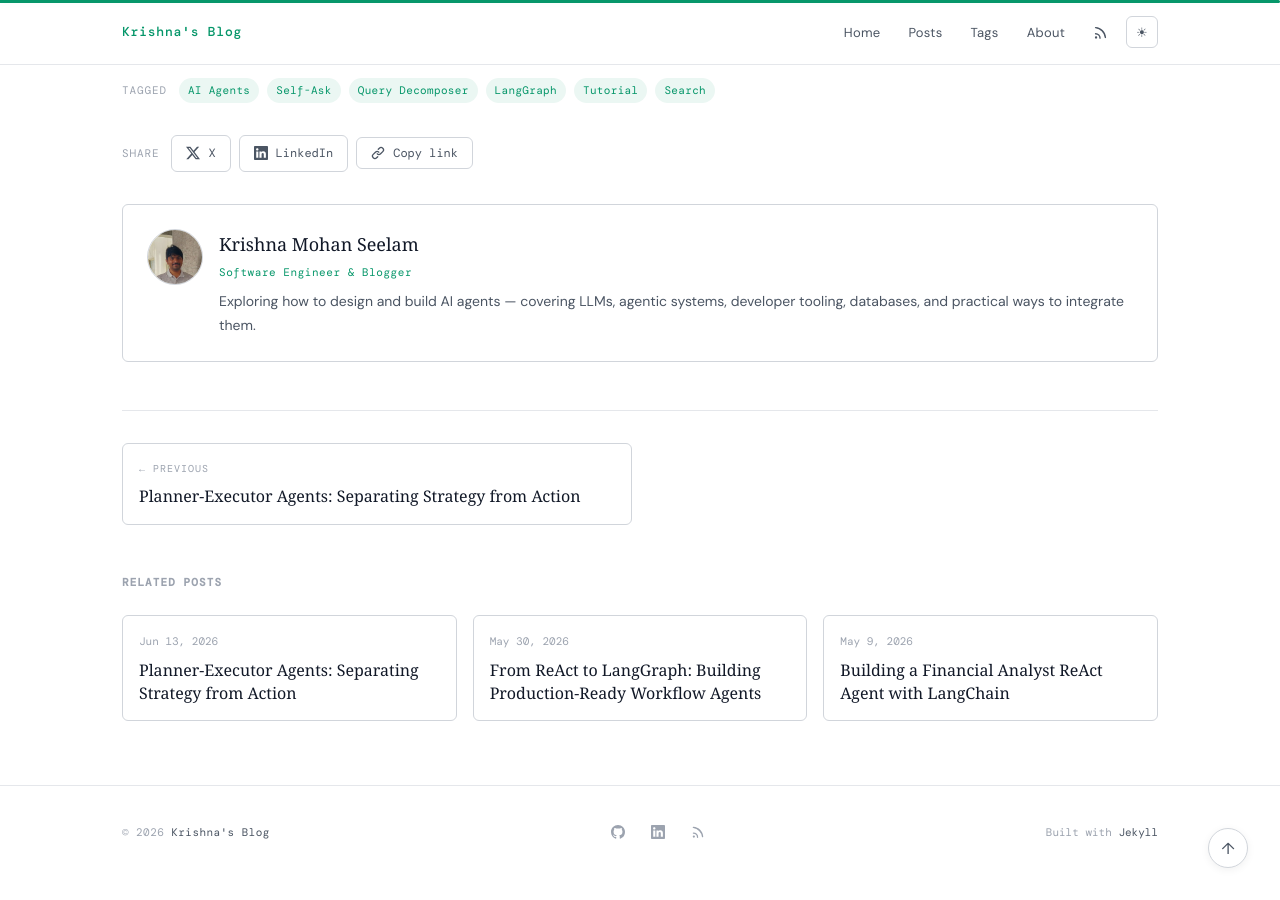
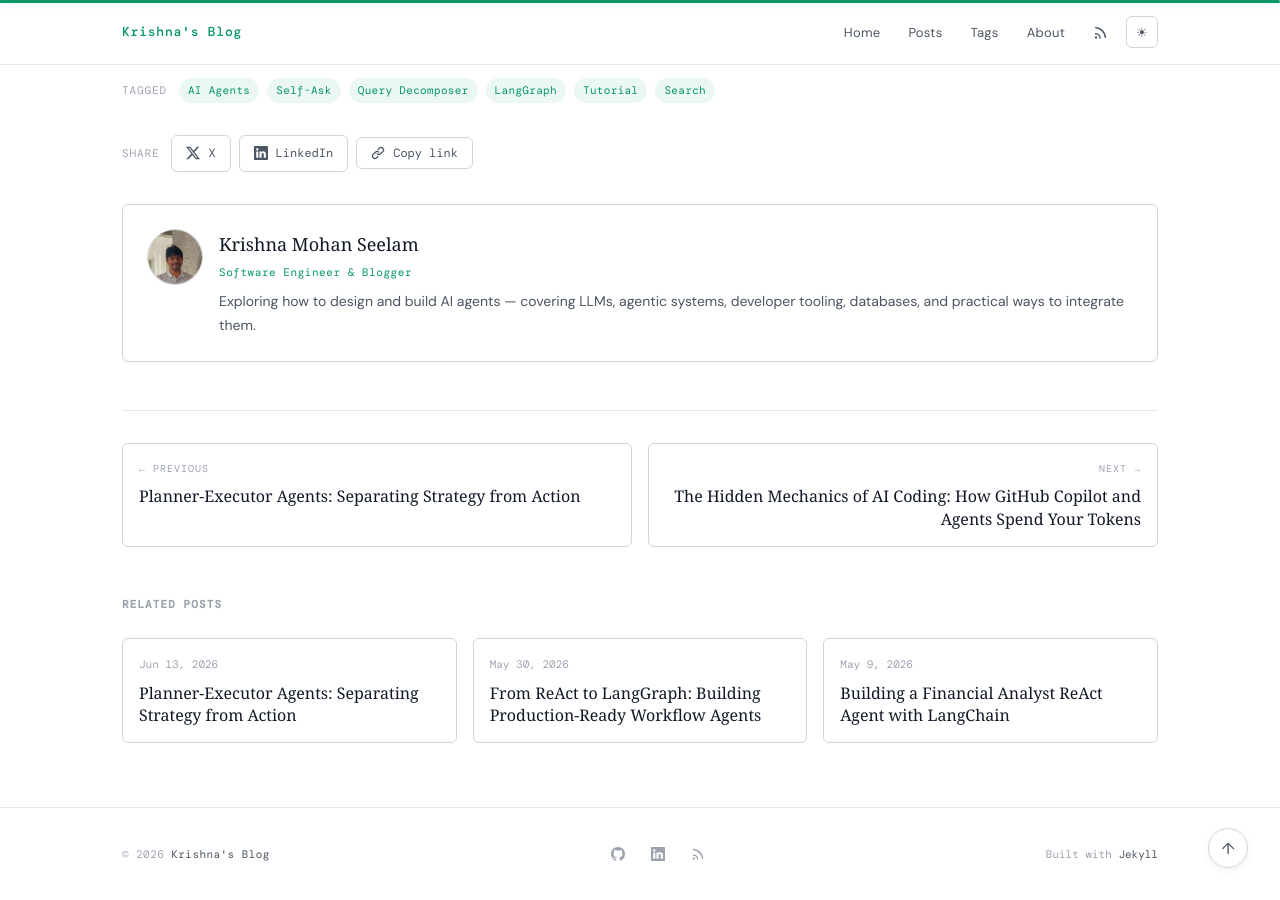
Before and after one commit to krishnamohan-seelam/my-blog, a Jekyll site: the page built from _posts/2026-07-12-query-decomposer-agent.md, in a window 1280 px wide and 900 px high, scrolled down 14355 px. Built offline with Jekyll 4.4.1, drawn with Linux system fonts in a browser that asks for light colours; some web fonts are replaced; before the commit the page ends 15233 px from its top, so only the background shows below that; part of the change alters nothing that is shown.

Commit message:
added new blog article

````diff
--- a/_layouts/post.html
+++ b/_layouts/post.html
@@ -128,3 +128,69 @@ layout: default
 <script defer src="{{ '/assets/js/copy-code.js' | relative_url }}"></script>
 <script defer src="{{ '/assets/js/toc-scrollspy.js' | relative_url }}"></script>
 <script defer src="{{ '/assets/js/reading-progress.js' | relative_url }}"></script>
+
+<!-- Mermaid JS for dynamic rendering -->
+<script type="module">
+  const mermaidBlocks = document.querySelectorAll('pre code.language-mermaid');
+  if (mermaidBlocks.length > 0) {
+    import('https://cdn.jsdelivr.net/npm/mermaid@10/dist/mermaid.esm.min.mjs')
+      .then((module) => {
+        const mermaid = module.default;
+
+        function getActiveTheme() {
+          return document.documentElement.getAttribute('data-theme') === 'light' ? 'default' : 'dark';
+        }
+
+        // Initialize containers and store original code source
+        const containers = [];
+        mermaidBlocks.forEach((block, index) => {
+          const pre = block.parentElement;
+          const code = block.textContent;
+          const containerId = `mermaid-${index}`;
+
+          const container = document.createElement('div');
+          container.id = containerId;
+          container.className = 'mermaid-container';
+          container.setAttribute('data-mermaid-code', code);
+          container.style.display = 'flex';
+          container.style.justifyContent = 'center';
+          container.style.margin = '2rem 0';
+          pre.replaceWith(container);
+
+          containers.push(container);
+        });
+
+        // Function to render all charts under a specific theme
+        function renderCharts(theme) {
+          mermaid.initialize({
+            startOnLoad: false,
+            theme: theme,
+            securityLevel: 'loose'
+          });
+
+          containers.forEach((container) => {
+            const code = container.getAttribute('data-mermaid-code');
+            const containerId = container.id;
+            container.innerHTML = '';
+
+            // Render the diagram with a theme-specific unique SVG ID
+            const svgId = `svg-${containerId}-${theme}`;
+            mermaid.render(svgId, code).then(({ svg }) => {
+              container.innerHTML = svg;
+            }).catch((err) => {
+              console.error("Mermaid render error:", err);
+            });
+          });
+        }
+
+        // Initial render
+        renderCharts(getActiveTheme());
+
+        // Watch for data-theme mutations to trigger re-renders
+        const observer = new MutationObserver(() => {
+          renderCharts(getActiveTheme());
+        });
+        observer.observe(document.documentElement, { attributes: true, attributeFilter: ['data-theme'] });
+      });
+  }
+</script>
--- /dev/null
+++ b/_posts/2026-07-16-hidden-mechanics-ai-coding-token-usage.md
@@ -0,0 +1,220 @@
+---
+layout: post
+title: "The Hidden Mechanics of AI Coding: How GitHub Copilot and Agents Spend Your Tokens"
+subtitle: "A deep dive into context assembly, tokenization, and the latest token-saving features like prompt caching and on-demand tool search."
+date: 2026-07-16
+categories: [ai-coding, llm, optimization]
+tags: [github-copilot, token-caching, mcp, prompt-engineering]
+image: assets/token_mechanics_banner.png
+---
+
+![token_mechanics_banner]({{ site.baseurl }}/assets/token_mechanics_banner.png)
+
+## Overview
+
+Have you ever wondered what actually happens when you highlight a block of code in your editor, open a chat window, and type: *"Explain this function and write a unit test"*?
+
+How does a stateless Large Language Model (LLM) know which files are open, what tools are at its disposal, or what you asked it two minutes ago? And, perhaps most importantly, how are these interactions structured under the hood, and how do they impact your API costs and response times?
+
+To write efficient prompts and understand the cost structure of modern AI coding assistants and agents, we need to look under the hood at three core concepts: **prompts**, **context assembly**, and **tokenization**.
+
+---
+
+## The Core Concepts: Prompts vs. Context
+
+To understand how Large Language Models (LLMs) and AI agents operate, it is essential to distinguish between the input you provide and the actual text sent to the model.
+
+### What is a Prompt?
+A **prompt** is the raw, direct input or query provided by you, the developer. For instance, typing `Explain this function and write a unit test` in a chat interface or selecting code and asking for a refactor. It represents your explicit intent.
+
+### How Prompts Become Context (Context Assembly)
+LLMs are inherently stateless. When you send a message, the model does not automatically know about the files in your workspace, your terminal output, or even your previous chat messages.
+
+To provide a helpful, context-aware answer, the AI application (such as GitHub Copilot or an IDE agent) must collect and assemble all relevant information before sending it to the model. This process is called **Context Assembly**.
+
+The assembled **Context** is a single, unified text package containing:
+1. **System Instructions**: The model's core persona, behavioral constraints, and formatting rules.
+2. **Instruction Files**: Local guidance files like `.github/copilot-instructions.md` or `AGENTS.md`.
+3. **Workspace Context (Files & RAG)**: Active file contents, open editor tabs, relevant code symbols, search results, or repository structure.
+4. **Tool Definitions**: Schemas of tools the agent can execute (e.g., search, file modification, shell commands).
+5. **Conversation History**: Previous user messages and model responses to preserve discussion state.
+6. **User Input Prompt**: The latest request typed by the user, placed at the very end of the context.
+
+---
+
+## Behind the Scenes: Context Assembly in GitHub Copilot
+
+Let's look at a concrete example of how a developer request in GitHub Copilot is assembled, tokenized, and processed.
+
+### The Developer's Scenario
+Imagine you have opened `math_utils.py` in VS Code, which contains:
+
+```python
+def calculate_factorial(n):
+    if n == 0:
+        return 1
+    return n * calculate_factorial(n-1)
+```
+
+In the Copilot Chat window, you submit the prompt:
+> *"Explain this function and write a unit test."*
+
+### 1. Assembling the Context
+Before the request reaches the LLM, the GitHub Copilot client gathers context and constructs the following unified payload:
+
+```yaml
+# [System Instructions]
+You are GitHub Copilot, an AI programming assistant. Answer queries concisely.
+Return code blocks with language specifiers.
+
+# [Local Instructions - .github/copilot-instructions.md]
+- Always write docstrings for Python functions.
+- Use pytest for unit testing.
+
+# [Workspace Context: math_utils.py]
+def calculate_factorial(n):
+    if n == 0:
+        return 1
+    return n * calculate_factorial(n-1)
+
+# [Conversation History]
+(None - first query of the session)
+
+# [User Prompt]
+Explain this function and write a unit test.
+```
+
+---
+
+## What is a Token Anyway?
+
+The assembled text cannot be processed directly as raw English characters by the LLM. Instead, it is fed into a **Tokenizer** (e.g., *tiktoken* for OpenAI models or the *Llama tokenizer*), which breaks the text into integers representing characters or sub-words called **tokens**.
+
+Here is a visual example of how the code snippet in our context is broken down into tokens and assigned numerical Token ID values:
+
+| Text Fragment | Tokens | Token IDs (Illustrative) | Explanation |
+|---|---|---|---|
+| `def ` | `["def", " "]` | `[348, 220]` | Python keyword + space |
+| `calculate` | `["calculate"]` | `[12450]` | Common English word |
+| `_factorial` | `["_", "factorial"]` | `[93, 18742]` | Underscore and suffix word |
+| `(n):` | `["( ", "n", " )", ":"]` | `[9, 81, 10, 27]` | Parameter and syntax punctuation |
+
+The user's raw prompt is similarly tokenized:
+* **Raw Prompt:** `"Explain this function and write a unit test."`
+* **Tokens:** `["Explain", " this", " function", " and", " write", " a", " unit", " test", "."]`
+* **Token IDs:** `[34902, 436, 1724, 290, 3556, 257, 3601, 1234, 13]`
+
+---
+
+## The Context Window: A Cost and Latency Breakdown
+
+Below is a realistic token count breakdown of this compiled context as it is sent to the LLM (e.g., GPT-4o or Claude 3.5 Sonnet):
+
+| # | Component | Example Content / Purpose | Est. Tokens | % of Context | Cached? |
+|---|---|---|---|---|---|
+| 1 | **System Instructions** | Copilot developer persona and safety guidelines | ~1,200 | 18.5% | ✅ Yes |
+| 2 | **Instruction Files** | `.github/copilot-instructions.md` configuration | ~800 | 12.3% | ✅ Yes |
+| 3 | **Tool Definitions** | Copilot Workspace Agent capabilities (file read/write, terminal) | ~2,500 | 38.5% | ✅ Yes |
+| 4 | **Workspace Context** | Content of active file `math_utils.py` and editor environment | ~450 | 6.9% | ❌ Dynamic |
+| 5 | **Conversation History** | Prior chat turns (empty in first turn, grows as session continues) | ~1,500 | 23.1% | ❌ Dynamic |
+| 6 | **Input Prompt** | Current request: *"Explain this function..."* | ~50 | 0.7% | ❌ Dynamic |
+| | **Total Assembled Context** | | **~6,500** | **100%** | |
+
+> 💡 **Cost & Latency Optimization Note:**
+> Items 1, 2, and 3 (~4,500 tokens) form the static prefix. The LLM provider (e.g., OpenAI or Anthropic) caches the key-value tensors (KV Cache) of this prefix. Subsequent user messages reuse this cache, saving over 50% in latency and lowering input token billing significantly.
+
+---
+
+## Visualizing the Flow: From Prompt to Response
+
+Below is a conceptual layout of the pipeline.
+
+```mermaid
+flowchart TD
+    subgraph Client["💻 GitHub Copilot Client (VS Code)"]
+        UP["1️⃣ User Prompt\n'Explain this function...'"]
+        WC["2️⃣ Workspace Context\nmath_utils.py code"]
+        CF["3️⃣ Config Files\ncopilot-instructions.md"]
+        CH["4️⃣ Chat History\nPrevious turns"]
+
+        UP & WC & CF & CH -->|"Context Assembly"| AC["📝 Assembled Context String"]
+    end
+
+    subgraph Tokenizer["🔢 Tokenizer (e.g., tiktoken)"]
+        AC -->|"Text Splitting"| TOK["Split Tokens\n'def', ' calculate', '_', 'factorial'"]
+        TOK -->|"Map to IDs"| TIDS["Token ID Sequence\n[348, 12450, 93, 18742, ...]"]
+    end
+
+    subgraph LLM["🤖 LLM / Agent Context Window"]
+        TIDS -->|"Loads into Memory"| CW["🗂️ Context Window\nPrefix Cached: System + Tools\nDynamic: Files + History + Prompt"]
+        CW -->|"Processing & Generation"| MODEL["Claude 3.5 / GPT-4o\nInternal KV Cache lookup"]
+    end
+
+    MODEL -->|"Generates Next Tokens"| RESP_TIDS["Response Token IDs\n[1425, 342, 2341, ...]"]
+    RESP_TIDS -->|"Detokenize"| OUT["💬 Output Markdown Text\nExplanation + pytest code"]
+```
+
+---
+
+## How AI Agents Spend Tokens
+
+In an agentic coding session, each request you send to the model includes system instructions, tool definitions, repository context, and the ongoing conversation history. This repeated beginning is called the **prompt prefix**.
+
+### The Prompt Prefix and Caching
+For example, if you run a code-review task on two different Python files in the same session, both requests will share the exact same system instructions, tool definitions, and review guidelines.
+
+If two requests share the exact same prefix, the model doesn’t need to start from scratch each time. Instead, it can reuse a cached version of the work it already did. But don’t imagine this cache as a simple text copy. What’s stored is the model’s internal state—represented as key/value tensors—that was built while processing the prefix.
+
+By reusing this cached state, the system saves resources in two ways:
+* **Cost efficiency**: Cached tokens can be up to ten times cheaper than recomputing them.
+* **Speed**: Latency drops because the model skips redundant work.
+
+### Tool-Definition Overhead and Tool Search
+AI agents can access a vast array of tools through Model Context Protocol (MCP) servers, built-in features, and extensions. To use them, the model requires a complete definition for each tool, including its name, description, and JSON parameter schema.
+
+The definitions for the entire toolset are injected into the context window on every turn. Consequently, even if this data is cached, these tool definitions create a fixed overhead that rapidly consumes the available context window as more tools are added.
+
+---
+
+## Advanced Token Efficiency: Caching & On-Demand Search
+
+To combat context bloat, major LLM providers like OpenAI and Anthropic have introduced key optimizations.
+
+### 1. Extended Prompt Caching
+Prompt caching is an optimization that reuses repeated prompt segments across API requests.
+
+* **How it works:** Instead of reprocessing identical prompt prefixes for every request, the model stores an internal representation of those tokens and reuses it when the same prefix appears again.
+* **OpenAI's Implementation:** Caching is automatic for prompts containing at least 1,024 tokens. Requests are routed based on a hash of the first ~256 tokens. A cache hit can yield up to an **80% reduction in latency** and a **90% savings in input token costs**.
+* **Best practice:** Place static content (instructions, tool schemas) at the start of your files or prompt pipelines, and dynamic content (new questions, edits) at the very end.
+
+### 2. On-Demand Tool Search
+Instead of giving the AI all tool definitions at once (which consumes tokens and can confuse the model), on-demand tool search acts like a retrieval system.
+
+Think of it as **"RAG (Retrieval-Augmented Generation) for tools."** OpenAI maps this operational logic into a 5-step process:
+
+1. **Indexing:** All functional tool schemas are indexed or flagged for deferred loading.
+2. **Bootstrap:** The model initially launches with a singular, specialized tool-search capability.
+3. **Discovery:** The model assesses the user query, dynamically queries its internal directory, and locates semantic matches.
+4. **Injection:** The discovered tools are injected directly at the end of the context window to preserve prompt caching of the static prefix.
+5. **Execution:** The model executes the now-loaded functional tools as normal.
+
+> 📊 **Impact:** Benchmarks show token savings of up to **47%**, while scaling to support many diverse functions without compromising accuracy.
+
+---
+
+## Best Practices for Developers to Save Tokens and Time
+
+1. **Keep Static Assets Clean:** Keep your local instruction files (like `.github/copilot-instructions.md`) concise. Every line adds to the baseline cost of every single query in a session.
+2. **Order Matters:** If you are building custom API integrations, always place static information (system instructions, schemas) at the top, and dynamic input (the user's prompt) at the bottom to leverage prompt caching.
+3. **Manage Session Length:** While keeping a long chat session active preserves history, it also increases the tokens sent with each new query. If you're switching to a completely new task, start a fresh session to clear out accumulated tokens.
+
+---
+
+## References
+
+| Resource | URL |
+|---|---|
+| OpenAI Prompt Caching Guide | <https://platform.openai.com/docs/guides/prompt-caching> |
+| Anthropic Prompt Caching API | <https://docs.anthropic.com/en/docs/build-with-claude/prompt-caching> |
+| VS Code Blog: Improving Token Efficiency | <https://code.visualstudio.com/blogs/2026/06/17/improving-token-efficiency-in-github-copilot> |
+| Model Context Protocol (MCP) | <https://modelcontextprotocol.io/> |
````
Also changed, not shown: assets/token_mechanics_banner.png (added), 1 other file.
